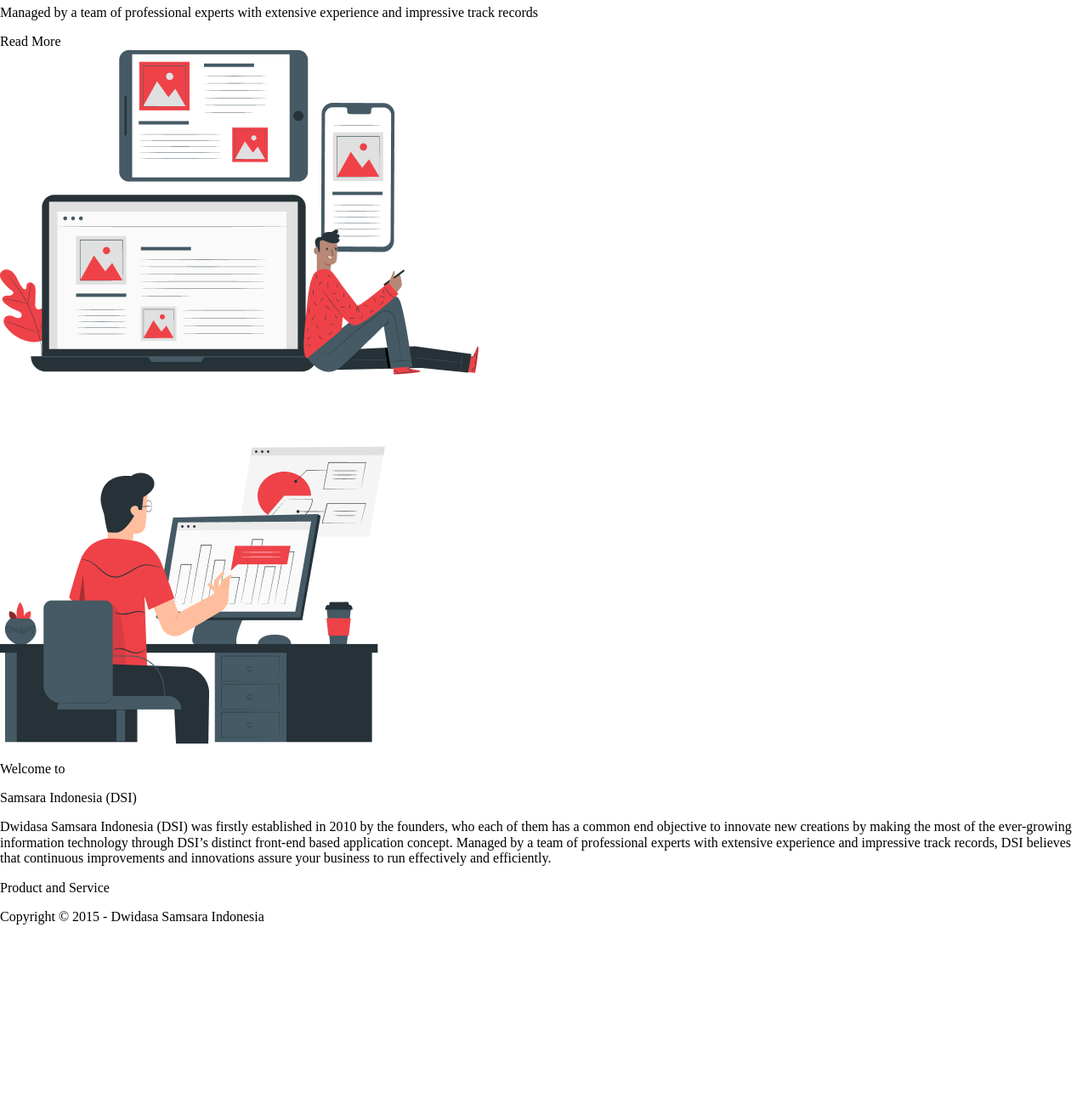
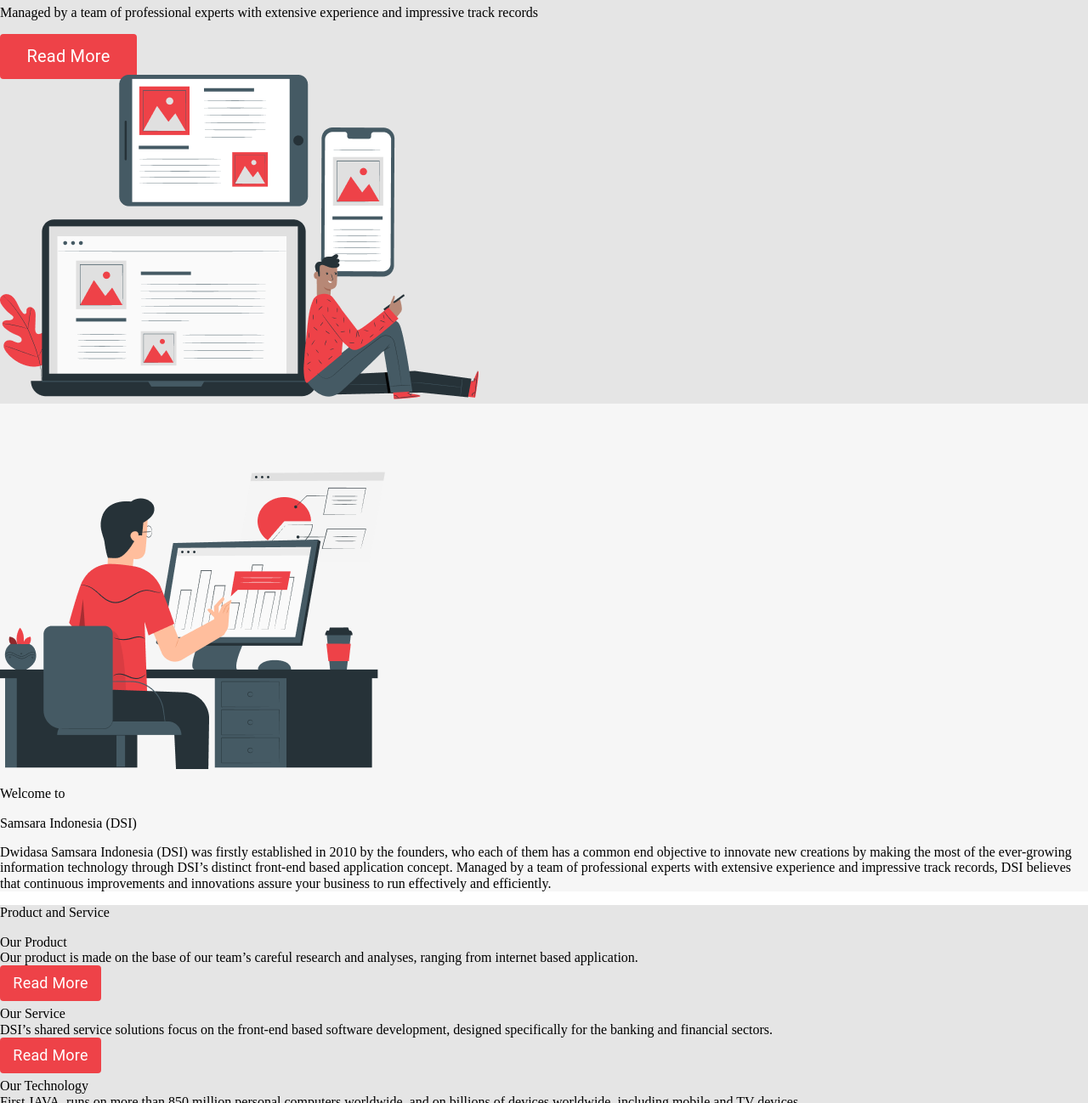
Before and after one commit to Pteropost/Home_Work_2, a plain HTML site: page index.html in a window 1280 px wide. Shown: the part 353-1651 px from the top of the page at 85% size. Before the commit the page ends 1457 px from the top, so only its background shows below. Drawn offline with Linux system fonts and the light colour scheme.

Commit message:
changes of buttons

```diff
--- a/assets/styles/footer.css
+++ b/assets/styles/footer.css
@@ -0,0 +1,19 @@
+.contacts{
+    background: #E5E5E5;
+}
+
+.copyright{
+    background: #EE4248;
+}
+.copyright p{
+    color: #FFFFFF;
+    text-align: center;
+    padding-top: 22px;
+    padding-bottom: 21px;
+    font-family: Roboto sans-serif;
+    font-weight: 400;
+    font-style: normal;
+    font-Size: 18px;
+    line-height: 21px;
+    letter-spacing: 0.2px;
+}
--- a/assets/styles/header.css
+++ b/assets/styles/header.css
@@ -0,0 +1,3 @@
+header{
+    background: #FFFFFF;
+}
--- a/assets/styles/main.css
+++ b/assets/styles/main.css
@@ -0,0 +1,134 @@
+.slider{
+    background: #E5E5E5;
+}
+.slider-btn{
+    display: flex;
+    flex-direction: row;
+    height: 48px;
+}
+
+.slider-btn a{
+    margin-right:10px;
+    border:0;
+    border-radius: 4px;
+    display: flex;
+    flex-direction: row;
+    justify-content: center;
+    align-items: center;
+    /* font-size: 0.875rem;
+    line-height: 1.75rem; */
+    height: 53px;
+    width: 161px;
+    font-family: Roboto, serif;
+    font-size: 20px;
+    font-style: normal;
+    font-weight: 400;
+    line-height: 29px;
+    letter-spacing: 0.2px;
+    text-decoration: none;
+    color:#FFFFFF;
+    background: #EE4248;
+}
+
+.slider-btn a:hover {
+    margin-right: 10px;
+    border:0;
+    border-radius: 4px;
+    display: flex;
+    flex-direction: row;
+    justify-content: center;
+    align-items: center;
+    /* font-size: 0.875rem;
+    line-height: 1.75rem; */
+    height: 53px;
+    width: 161px;
+    font-family: Roboto, serif;
+    font-size: 20px;
+    font-style: normal;
+    font-weight: 400;
+    line-height: 29px;
+    letter-spacing: 0.2px;
+    text-decoration: none;
+    color:#FFFFFF;
+    background: #EE4248;
+    box-shadow: 1px 2px 4px rgba(0, 0, 0, 0.25);
+}
+
+.greeting{
+    background: #F6F6F6;
+}
+
+.services{
+    background: #E5E5E5;
+}
+
+/*sev__blocks{*/
+
+/*}*/
+
+/*.sev__block{*/
+
+/*}*/
+
+/*.sev__block__logo{*/
+
+/*}*/
+
+/*.sev__block__name{*/
+
+/*}*/
+
+/*.sev__block__desc{*/
+
+/*}*/
+.sev__block__rdm{
+    display: flex;
+    flex-direction: row;
+    height: 48px;
+}
+.sev__block__rdm a {
+    margin-right: 10px;
+    border:0;
+    border-radius: 4px;
+    display: flex;
+    flex-direction: row;
+    justify-content: center;
+    align-items: center;
+    /* font-size: 0.875rem;
+    line-height: 1.75rem; */
+    height: 42px;
+    width: 119px;
+    font-family: Roboto, serif;
+    font-size: 18px;
+    font-style: normal;
+    font-weight: 400;
+    line-height: 26.04px;
+    letter-spacing: 0.2px;
+    text-decoration: none;
+    color:#FFFFFF;
+    background: #EE4248;
+}
+
+.sev__block__rdm a:hover {
+    margin-right: 10px;
+    border:0;
+    border-radius: 4px;
+    display: flex;
+    flex-direction: row;
+    justify-content: center;
+    align-items: center;
+    /* font-size: 0.875rem;
+    line-height: 1.75rem; */
+    height: 42px;
+    width: 119px;
+    font-family: Roboto, serif;
+    font-size: 18px;
+    font-style: normal;
+    font-weight: 400;
+    line-height: 26.04px;
+    letter-spacing: 0.2px;
+    text-decoration: none;
+    color:#FFFFFF;
+    background: #EE4248;
+    box-shadow: 1px 2px 4px rgba(0, 0, 0, 0.25);
+}
--- a/index.html
+++ b/index.html
@@ -17,7 +17,7 @@
                     <li class = "head__menu__li"><a href="#" title="Technology">Technology</a></li>
                     <li class = "head__menu__li"><a href="#" title="About">About</a></li>
                     <li class = "head__menu__li"><a href="#" title="Client">Client</a></li>
-                    <li class = "head__menu__li"><a href="#" title="Partnert">Partner</a></li>
+                    <li class = "head__menu__li"><a href="#" title="Partner">Partner</a></li>
                 </ul>
             </div>
             <div class="head__small_icons">
@@ -28,12 +28,14 @@
     </header>
 
     <main>
-        <section class="slider",>
+        <section class="slider">
             <div>
                 <H1>Making the most of the ever-growing</H1>
                 <H1>Information Technology</H1>
                 <p>Managed by a team of professional experts with extensive experience and impressive track records</p>
-                Read More
+                <div class="slider-btn">
+                    <a href="#">Read More</a>
+                </div>
             </div>
             <div class="slider__pic"><img src="./assets/images/devices.png" alt="Ноутбук, планшет и телефон"></div>
         </section>
@@ -50,16 +52,31 @@
 
         <section class="services">
             <p>Product and Service</p>
-            <div>
-                <div></div>
-                <div></div>
-                <div></div>
+            <div class="sev__blocks">
+            <div class="sev__block">
+                <div class="sev__block__logo"></div>
+                <div class="sev__block__name">Our Product</div>
+                <div class="sev__block__desc">Our product is made on the base of our team’s careful research and analyses, ranging from internet based application.</div>
+                <div class="sev__block__rdm"><a href="#">Read More</a></div>
+            </div>
+            <div class="sev__block">
+                <div class="sev__block__logo"></div>
+                <div class="sev__block__name">Our Service</div>
+                <div class="sev__block__desc">DSI’s shared service solutions focus on the front-end based software development, designed specifically for the banking and financial sectors.</div>
+                <div class="sev__block__rdm"><a href="#">Read More</a></div>
+            </div>
+            <div class="sev__block">
+                <div class="sev__block__logo"></div>
+                <div class="sev__block__name">Our Technology</div>
+                <div class="sev__block__desc">First JAVA, runs on more than 850 million personal computers worldwide, and on billions of devices worldwide, including mobile and TV devices.</div>
+                <div class="sev__block__rdm"><a href="#">Read More</a></div>
+            </div>
             </div>
         </section>
     </main>
 
     <footer>
-        <section class="services">
+        <section class="contacts">
 
         </section>
 
```
